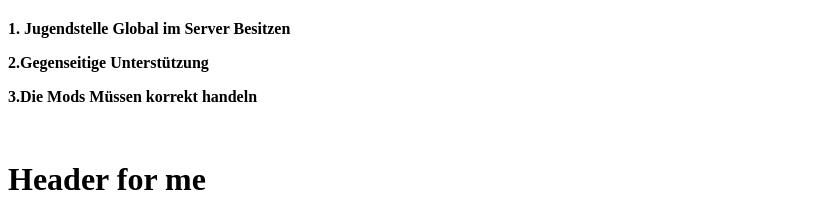
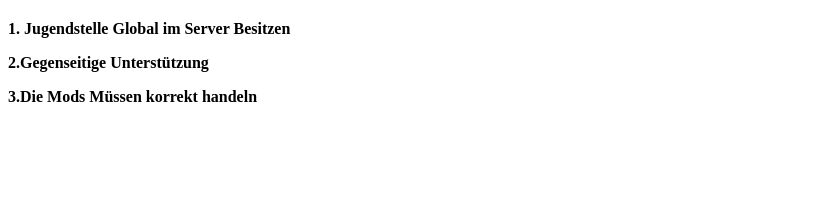
Before and after one commit to AnnaLena15/repositoryfirst, a plain HTML site: page index.html in a window 1280 px wide. Shown: the part 583-803 px from the top of the page, without its empty margins (0-826 px from the left). Drawn offline with Linux system fonts and the light colour scheme.

Commit message:
Update index.html

```diff
--- a/index.html
+++ b/index.html
@@ -22,9 +22,5 @@ Jugendstelle Bot Global Features:</strong></span></h1>
 <p><strong>3.Die Mods M&uuml;ssen korrekt handeln</strong></p>
 
 <p>&nbsp;</p>
-
-</head>
-<body>
-    <h1>Header for me</h1>
 </body>
 </html>
```
